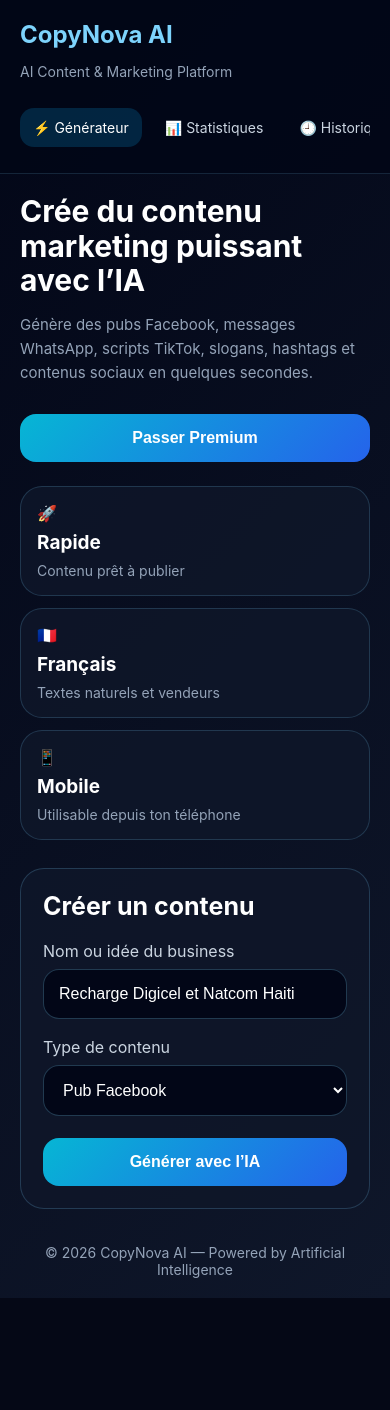
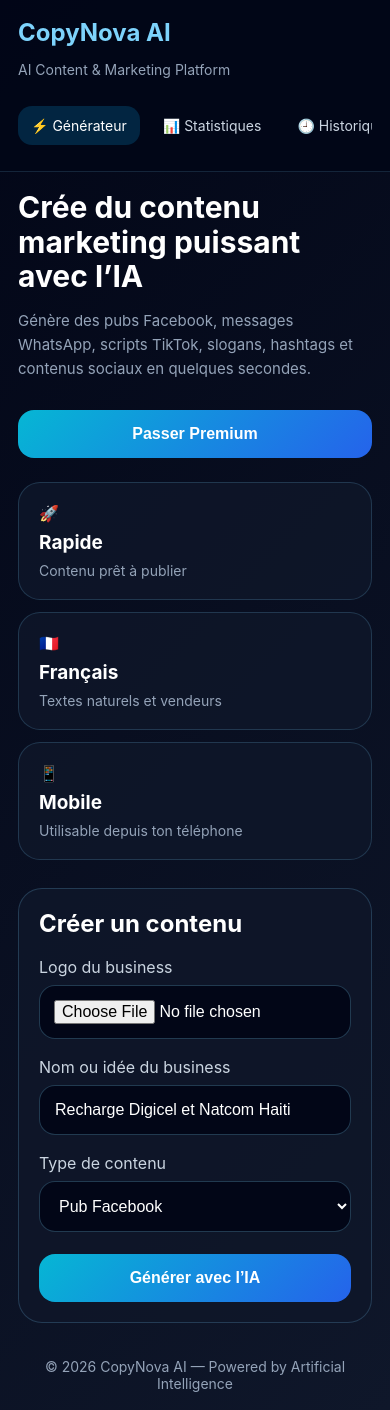
Before and after one commit to mulerlouis03/ghostreach-ai-v2, a React (Vite) app: page / in a window 390 px wide. Before the commit the page ends 1298 px from the top, so only its background shows below. Built offline with nearby package versions, Linux system fonts and the light colour scheme.

Commit message:
add history and logo styles

```diff
--- a/src/main.jsx
+++ b/src/main.jsx
@@ -5,11 +5,31 @@ import "./style.css";
 const API_URL = "https://ghostreach-ai-v2.onrender.com/generate";
 
 function App() {
+  const [page, setPage] = useState("generator");
   const [business, setBusiness] = useState("Recharge Digicel et Natcom Haiti");
   const [type, setType] = useState("Pub Facebook");
   const [result, setResult] = useState("");
   const [loading, setLoading] = useState(false);
   const [copied, setCopied] = useState(false);
+  const [logo, setLogo] = useState(null);
+  const [history, setHistory] = useState(() => {
+    const saved = localStorage.getItem("copynova_history");
+    return saved ? JSON.parse(saved) : [];
+  });
+
+  function saveHistory(newItem) {
+    const updated = [newItem, ...history].slice(0, 20);
+    setHistory(updated);
+    localStorage.setItem("copynova_history", JSON.stringify(updated));
+  }
+
+  function handleLogoUpload(e) {
+    const file = e.target.files[0];
+    if (!file) return;
+
+    const logoUrl = URL.createObjectURL(file);
+    setLogo(logoUrl);
+  }
 
   async function generate() {
     if (!business.trim()) {
@@ -40,25 +60,39 @@ function App() {
         return;
       }
 
-      setResult(data.result || "❌ Aucun texte généré. Réessaie.");
+      const finalText = data.result || "❌ Aucun texte généré. Réessaie.";
+      setResult(finalText);
+
+      saveHistory({
+        id: Date.now(),
+        business,
+        type,
+        text: finalText,
+        logo,
+        date: new Date().toLocaleString()
+      });
     } catch (error) {
-      setResult(
-        "❌ Impossible de contacter l’IA. Si tu es sur téléphone, attends 30 secondes puis réessaie."
-      );
+      setResult("❌ Impossible de contacter l’IA. Attends 30 secondes puis réessaie.");
     } finally {
       setLoading(false);
     }
   }
 
-  async function copyText() {
-    if (!result) return;
+  async function copyText(text = result) {
+    if (!text) return;
 
-    await navigator.clipboard.writeText(result);
+    await navigator.clipboard.writeText(text);
     setCopied(true);
 
     setTimeout(() => {
       setCopied(false);
     }, 2000);
+  }
+
+  function clearHistory() {
+    if (!confirm("Supprimer tout l’historique ?")) return;
+    setHistory([]);
+    localStorage.removeItem("copynova_history");
   }
 
   return (
@@ -68,15 +102,30 @@ function App() {
         <p>AI Content & Marketing Platform</p>
 
         <nav>
-          <span className="active">⚡ Générateur</span>
+          <span
+            className={page === "generator" ? "active" : ""}
+            onClick={() => setPage("generator")}
+          >
+            ⚡ Générateur
+          </span>
+
           <span>📊 Statistiques</span>
-          <span>🕘 Historique</span>
+
+          <span
+            className={page === "history" ? "active" : ""}
+            onClick={() => setPage("history")}
+          >
+            🕘 Historique
+          </span>
+
           <span>💎 Premium</span>
           <span>⚙️ Réglages</span>
         </nav>
       </aside>
 
       <main className="main">
+        {page === "generator" && (
+          <>
             <header className="hero">
               <div>
                 <h1>Crée du contenu marketing puissant avec l’IA</h1>
@@ -109,6 +158,16 @@ function App() {
             <section className="card">
               <h2>Créer un contenu</h2>
 
+              <label>Logo du business</label>
+              <input type="file" accept="image/*" onChange={handleLogoUpload} />
+
+              {logo && (
+                <div className="logoPreview">
+                  <img src={logo} alt="Logo business" />
+                  <span>Logo ajouté à la publicité</span>
+                </div>
+              )}
+
               <label>Nom ou idée du business</label>
               <input
                 value={business}
@@ -135,15 +194,45 @@ function App() {
 
               {result && (
                 <div className="resultBox">
+                  {logo && <img className="resultLogo" src={logo} alt="Logo" />}
                   <h3>Résultat généré</h3>
                   <pre>{result}</pre>
 
-              <button onClick={copyText}>
+                  <button onClick={() => copyText()}>
                     {copied ? "✅ Copié !" : "Copier le texte"}
                   </button>
                 </div>
               )}
             </section>
+          </>
+        )}
+
+        {page === "history" && (
+          <section className="card">
+            <h2>Historique des générations</h2>
+
+            {history.length > 0 && (
+              <button onClick={clearHistory}>Supprimer l’historique</button>
+            )}
+
+            {history.length === 0 && (
+              <p className="empty">Aucun contenu sauvegardé pour le moment.</p>
+            )}
+
+            <div className="historyList">
+              {history.map((item) => (
+                <div className="historyItem" key={item.id}>
+                  {item.logo && <img src={item.logo} alt="logo" />}
+                  <strong>{item.type}</strong>
+                  <span>{item.business}</span>
+                  <small>{item.date}</small>
+                  <pre>{item.text}</pre>
+                  <button onClick={() => copyText(item.text)}>Copier</button>
+                </div>
+              ))}
+            </div>
+          </section>
+        )}
 
         <footer className="footer">
           © 2026 CopyNova AI — Powered by Artificial Intelligence
--- a/src/style.css
+++ b/src/style.css
@@ -17,8 +17,8 @@ body {
 
 .sidebar {
   width: 260px;
-  padding: 28px;
-  background: rgba(2, 6, 23, 0.9);
+  padding: 26px;
+  background: rgba(2, 6, 23, 0.92);
   border-right: 1px solid rgba(125, 211, 252, 0.15);
 }
 
@@ -44,8 +44,10 @@ body {
   padding: 13px 15px;
   border-radius: 14px;
   color: #cbd5e1;
+  cursor: pointer;
 }
 
+.sidebar span:hover,
 .sidebar .active {
   background: rgba(14, 165, 233, 0.2);
   color: white;
@@ -76,9 +78,7 @@ body {
   line-height: 1.6;
 }
 
-.premium,
-.card button,
-.resultBox button {
+button {
   border: none;
   padding: 15px 22px;
   border-radius: 16px;
@@ -87,6 +87,11 @@ body {
   font-size: 16px;
   background: linear-gradient(135deg, #06b6d4, #2563eb);
   cursor: pointer;
+}
+
+button:disabled {
+  opacity: 0.6;
+  cursor: not-allowed;
 }
 
 .stats {
@@ -115,7 +120,7 @@ body {
 }
 
 .card {
-  max-width: 900px;
+  max-width: 940px;
   background: rgba(15, 23, 42, 0.9);
   border: 1px solid rgba(125, 211, 252, 0.2);
   border-radius: 28px;
@@ -144,6 +149,34 @@ select {
   font-size: 17px;
 }
 
+input[type="file"] {
+  padding: 14px;
+}
+
+.logoPreview {
+  margin-top: 14px;
+  display: flex;
+  align-items: center;
+  gap: 14px;
+  background: rgba(2, 6, 23, 0.8);
+  border: 1px solid rgba(125, 211, 252, 0.18);
+  border-radius: 18px;
+  padding: 14px;
+}
+
+.logoPreview img {
+  width: 58px;
+  height: 58px;
+  object-fit: contain;
+  border-radius: 14px;
+  background: white;
+  padding: 6px;
+}
+
+.logoPreview span {
+  color: #cbd5e1;
+}
+
 .card button {
   margin-top: 22px;
 }
@@ -156,11 +189,65 @@ select {
   padding: 22px;
 }
 
+.resultLogo {
+  width: 72px;
+  height: 72px;
+  object-fit: contain;
+  background: white;
+  border-radius: 18px;
+  padding: 8px;
+  margin-bottom: 14px;
+}
+
 pre {
   white-space: pre-wrap;
   line-height: 1.7;
   font-size: 16px;
   color: #e2e8f0;
+}
+
+.historyList {
+  margin-top: 24px;
+  display: grid;
+  gap: 18px;
+}
+
+.historyItem {
+  background: #020617;
+  border: 1px solid rgba(125, 211, 252, 0.18);
+  border-radius: 22px;
+  padding: 20px;
+}
+
+.historyItem img {
+  width: 54px;
+  height: 54px;
+  object-fit: contain;
+  background: white;
+  border-radius: 14px;
+  padding: 6px;
+  margin-bottom: 10px;
+}
+
+.historyItem strong {
+  display: block;
+  color: #7dd3fc;
+  font-size: 18px;
+}
+
+.historyItem span {
+  display: block;
+  color: #cbd5e1;
+  margin: 6px 0;
+}
+
+.historyItem small {
+  color: #94a3b8;
+}
+
+.empty {
+  color: #94a3b8;
+  margin-top: 20px;
 }
 
 .footer {
@@ -178,7 +265,7 @@ pre {
 
   .sidebar {
     width: 100%;
-    padding: 20px;
+    padding: 18px;
     border-right: none;
     border-bottom: 1px solid rgba(125, 211, 252, 0.15);
   }
@@ -187,15 +274,11 @@ pre {
     font-size: 24px;
   }
 
-  .sidebar p {
-    margin-bottom: 14px;
-  }
-
   .sidebar nav {
     flex-direction: row;
     overflow-x: auto;
     gap: 10px;
-    padding-bottom: 6px;
+    padding-bottom: 8px;
   }
 
   .sidebar span {
@@ -205,7 +288,7 @@ pre {
   }
 
   .main {
-    padding: 20px;
+    padding: 18px;
   }
 
   .hero {
@@ -231,17 +314,13 @@ pre {
     gap: 12px;
   }
 
-  .stats div {
-    padding: 16px;
-  }
-
   .card {
-    padding: 22px;
+    padding: 20px;
     border-radius: 24px;
   }
 
   .card h2 {
-    font-size: 25px;
+    font-size: 24px;
   }
 
   input,
@@ -250,13 +329,12 @@ pre {
     padding: 15px;
   }
 
-  .card button,
-  .resultBox button {
+  button {
     width: 100%;
   }
 
-  .resultBox {
-    padding: 18px;
+  .logoPreview {
+    align-items: flex-start;
   }
 
   pre {
```
Lines whose indentation alone changed are shown as unchanged.
